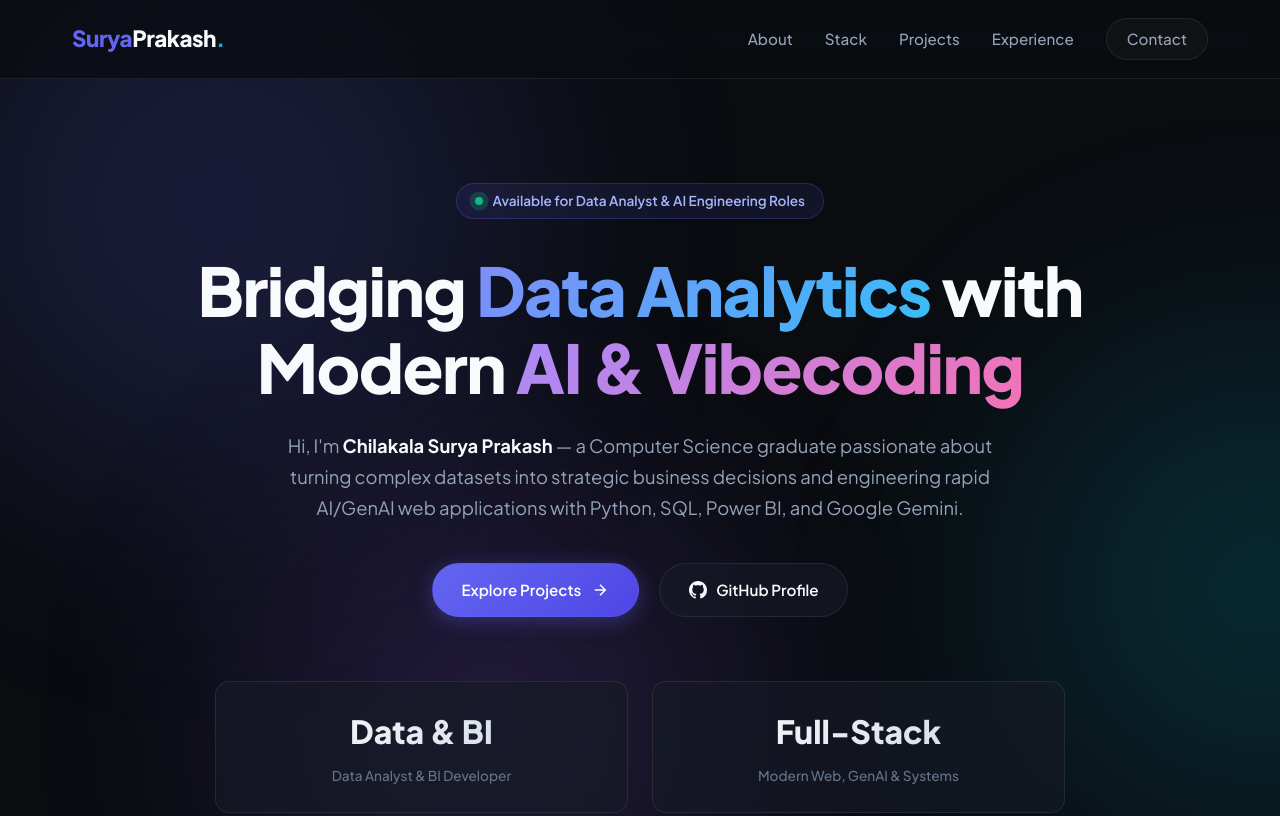
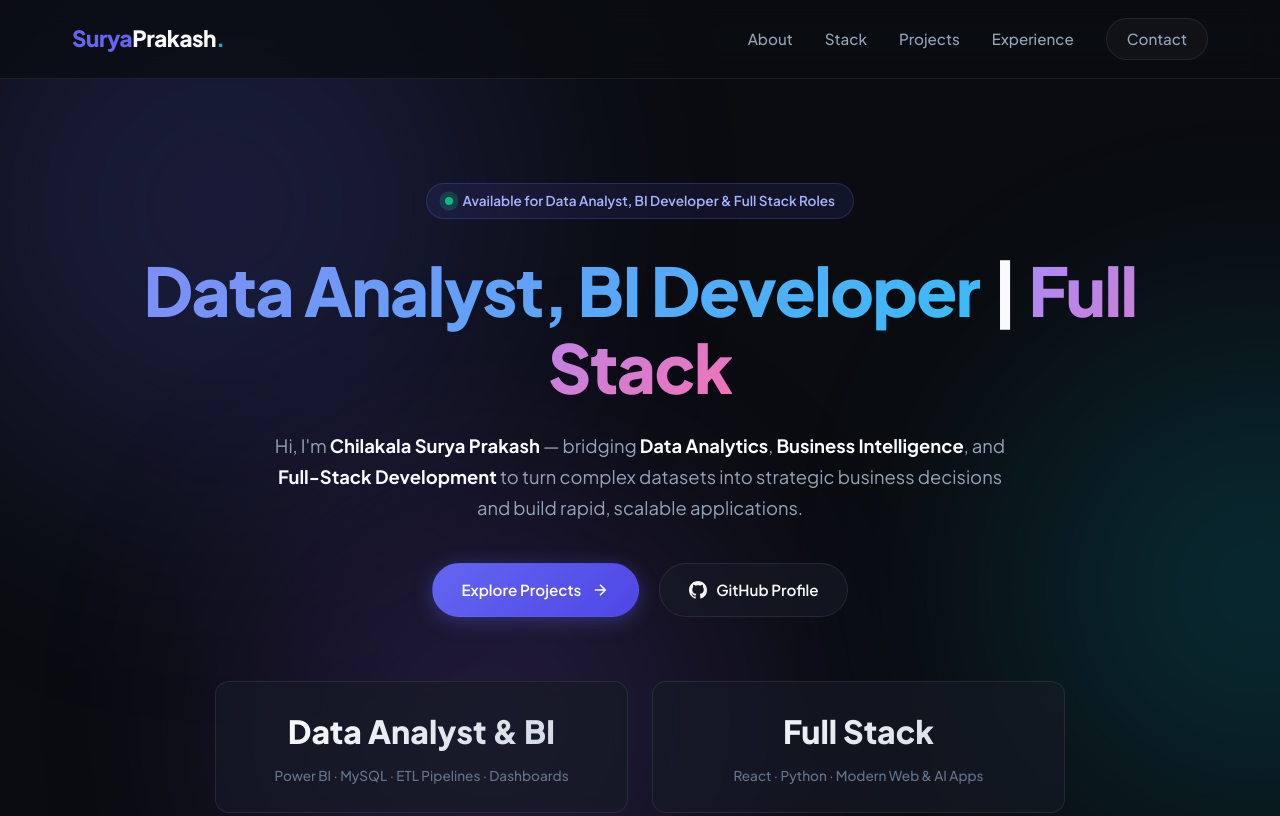
Before and after one commit to Chilakala-Surya-Prakash/portfolio, a plain HTML site: page index.html in a window 1280 px wide. Shown: the top 816 px of the page. Drawn offline with Linux system fonts and the light colour scheme.

Commit message:
Refine hero title and stat cards to Data Analyst, BI Developer | Full Stack

```diff
--- a/index.html
+++ b/index.html
@@ -42,13 +42,13 @@
   <section class="hero-section" id="hero">
     <div class="hero-content">
       <div class="status-pill">
-        <span class="pulse-indicator"></span> Available for Data Analyst & AI Engineering Roles
+        <span class="pulse-indicator"></span> Available for Data Analyst, BI Developer & Full Stack Roles
       </div>
       <h1 class="hero-title">
-        Bridging <span class="gradient-text">Data Analytics</span> with Modern <span class="gradient-text-alt">AI & Vibecoding</span>
+        <span class="gradient-text">Data Analyst, BI Developer</span> | <span class="gradient-text-alt">Full Stack</span>
       </h1>
       <p class="hero-subtitle">
-        Hi, I'm <strong>Chilakala Surya Prakash</strong> — a Computer Science graduate passionate about turning complex datasets into strategic business decisions and engineering rapid AI/GenAI web applications with Python, SQL, Power BI, and Google Gemini.
+        Hi, I'm <strong>Chilakala Surya Prakash</strong> — bridging <strong>Data Analytics</strong>, <strong>Business Intelligence</strong>, and <strong>Full-Stack Development</strong> to turn complex datasets into strategic business decisions and build rapid, scalable applications.
       </p>
 
       <div class="hero-actions">
@@ -64,12 +64,12 @@
 
       <div class="hero-stats">
         <div class="stat-card">
-          <span class="stat-num">Data & BI</span>
-          <span class="stat-label">Data Analyst & BI Developer</span>
+          <span class="stat-num">Data Analyst & BI</span>
+          <span class="stat-label">Power BI · MySQL · ETL Pipelines · Dashboards</span>
         </div>
         <div class="stat-card">
-          <span class="stat-num">Full-Stack</span>
-          <span class="stat-label">Modern Web, GenAI & Systems</span>
+          <span class="stat-num">Full Stack</span>
+          <span class="stat-label">React · Python · Modern Web & AI Apps</span>
         </div>
       </div>
     </div>
```
